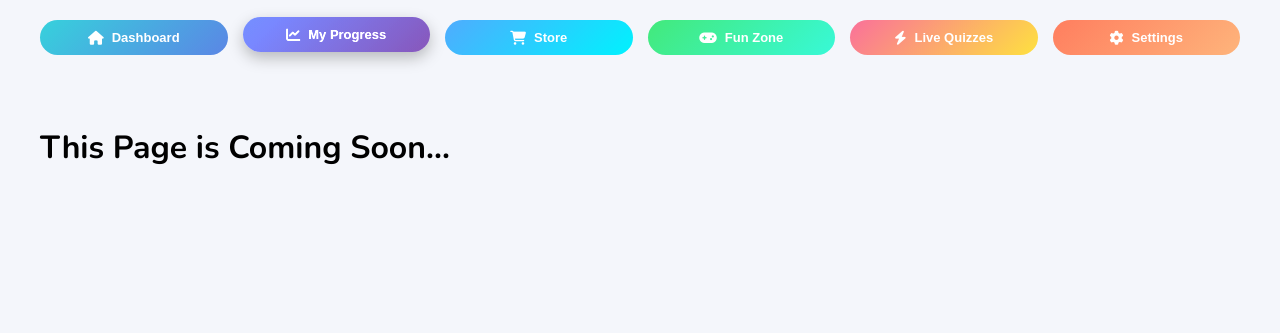
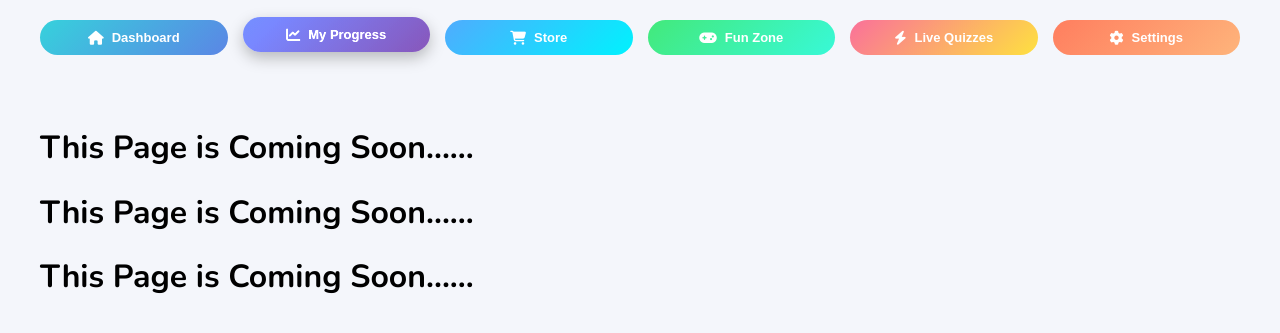
Before and after one commit to raj761132/LearniX, a Flask app: template templates/student_dashboard.html in a window 1280 px wide, after a click on "My Progress". Shown: the part 61-394 px from the top of the page. Run offline with Flask 3, Linux system fonts and the light colour scheme; the template is opened without the code that fills it, so the values that code supplies are empty.

Commit message:
Page development

```diff
--- a/templates/dashboard_sections/progress.html
+++ b/templates/dashboard_sections/progress.html
@@ -1 +1,3 @@
-<h1>This Page is Coming Soon...</h1>
+<h1>This Page is Coming Soon......</h1>
+<h1>This Page is Coming Soon......</h1>
+<h1>This Page is Coming Soon......</h1>
```
